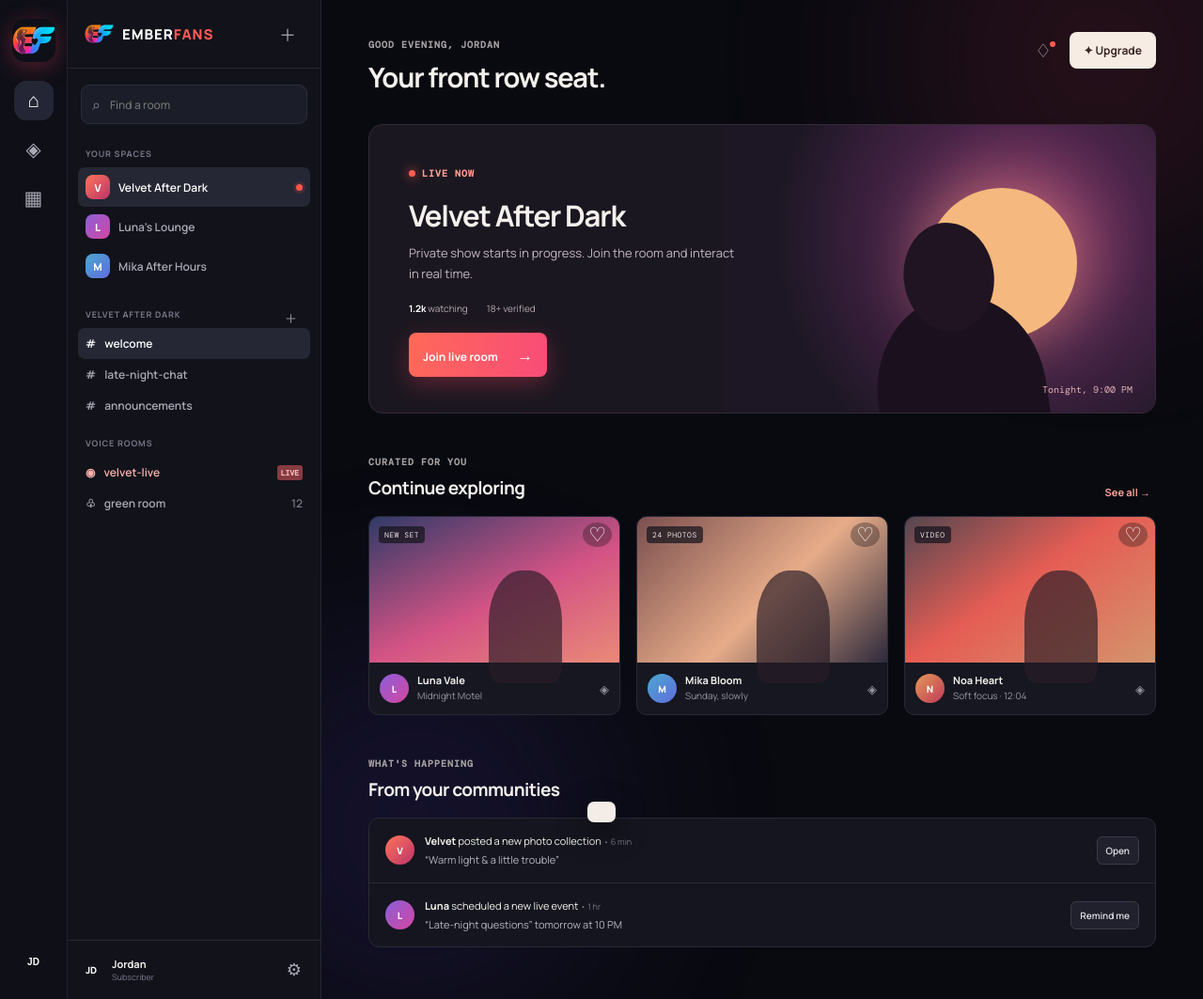
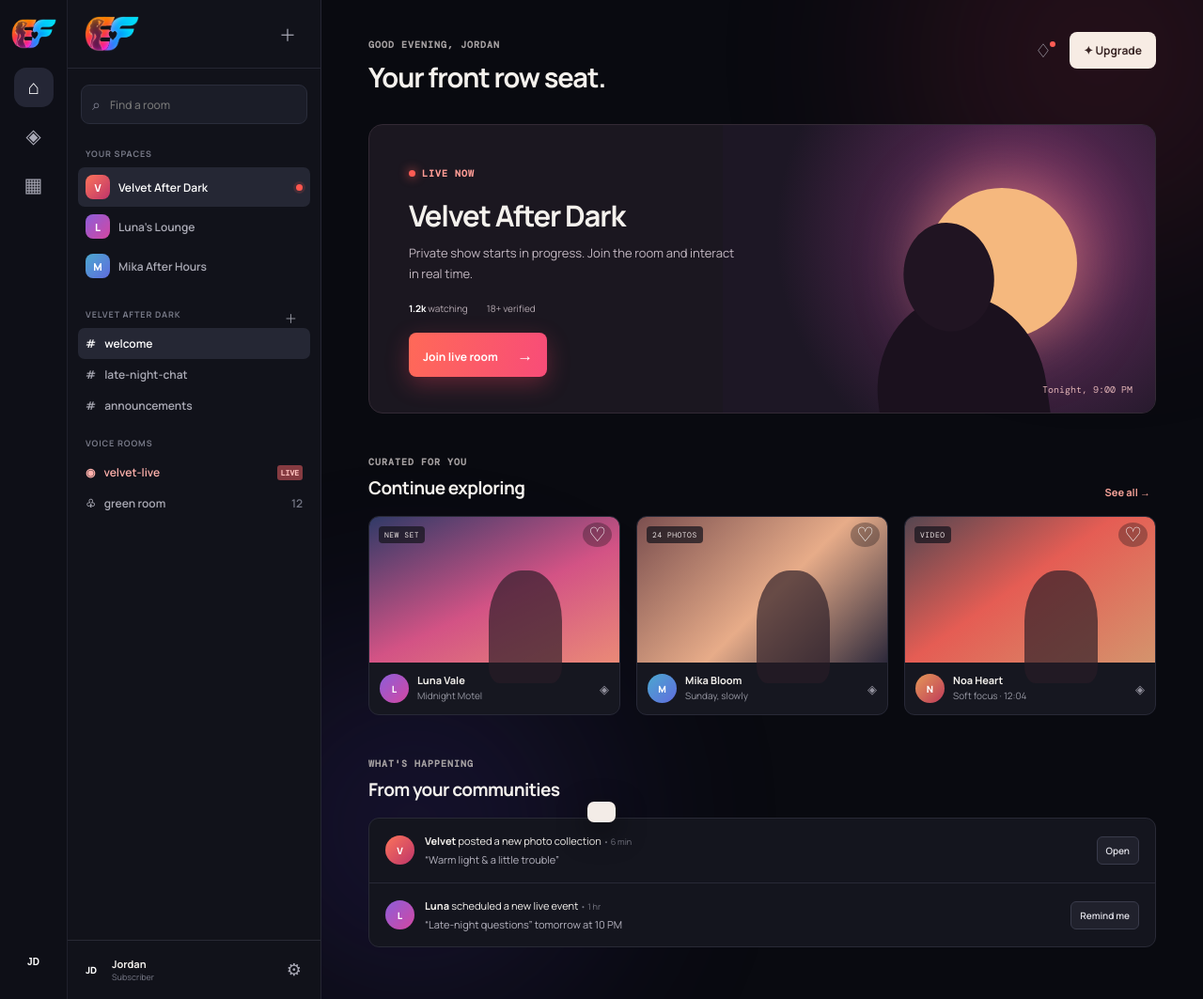
Before and after one commit to mrjohndowe/emberfans_creator, a plain HTML site: page index.html in a window 1280 px wide. Shown: the whole page at 94% size. Drawn offline with nearby package versions, Linux system fonts and the light colour scheme.

Commit message:
Display raw EmberFans logo without styling

```diff
--- a/index.html
+++ b/index.html
@@ -10,12 +10,10 @@
     <link href="https://fonts.googleapis.com/css2?family=DM+Mono:wght@400;500&family=Manrope:wght@400;500;600;700;800&display=swap" rel="stylesheet" />
     <link rel="stylesheet" href="styles.css" />
     <style>
-      .brand { display: grid; place-items: center; width: 46px; height: 46px; border-radius: 14px; overflow: hidden; box-shadow: 0 5px 25px #ec3f5a55; }
-      .brand-logo { display: block; width: 100%; height: 100%; object-fit: contain; }
-      .wordmark { display: flex; align-items: center; gap: 9px; }
-      .wordmark > img { width: 31px; height: 31px; object-fit: contain; }
-      .wordmark > span { font-weight: 800; font-size: 15px; letter-spacing: .9px; color: #fff; }
-      .wordmark > span > span { color: var(--ember); }
+      .brand { display: block; width: 48px; height: auto; }
+      .brand-logo { display: block; width: 48px; height: auto; }
+      .wordmark { display: block; }
+      .wordmark > img { display: block; width: 58px; height: auto; }
     </style>
   </head>
   <body>
@@ -32,7 +30,7 @@
       </aside>
 
       <aside class="sidebar">
-        <div class="sidebar-top"><a class="wordmark" href="#home"><img src="assets/emberfans-logo.png" alt="EmberFans" /><span>EMBER<span>FANS</span></span></a><button class="icon-button" id="newRoom" aria-label="Create room">＋</button></div>
+        <div class="sidebar-top"><a class="wordmark" href="#home"><img src="assets/emberfans-logo.png" alt="EmberFans" /></a><button class="icon-button" id="newRoom" aria-label="Create room">＋</button></div>
         <div class="search"><span>⌕</span><input id="searchRooms" placeholder="Find a room" aria-label="Find a room" /></div>
         <section class="side-section"><p class="side-label">YOUR SPACES</p>
           <button class="space selected" data-room="velvet"><span class="space-icon ember">V</span><span>Velvet After Dark</span><i class="live-dot"></i></button>
```
